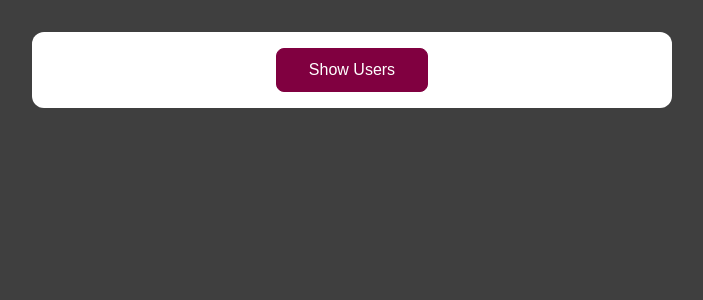
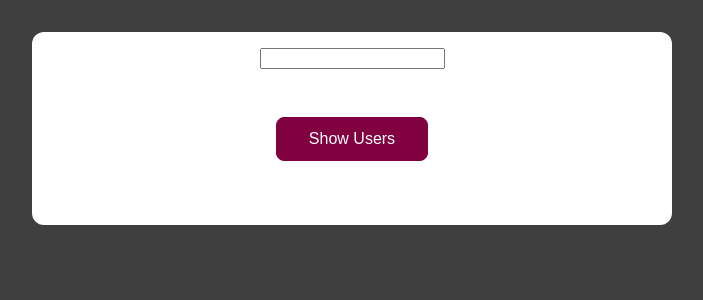
Before and after one commit to mahipurohit1/React-class-component, a React (Create React App) app: page / in a window 1280 px wide. Shown: the top 300 px of the page, without its empty margins (288-991 px from the left). Built offline with nearby package versions, Linux system fonts and the light colour scheme.

Commit message:
filter add in users list

```diff
--- a/src/App.js
+++ b/src/App.js
@@ -1,8 +1,9 @@
-import Users from "./components/Users";
+import UserFinder from "./components/UserFinder";
+
 function App() {
   return (
     <div>
-      <Users></Users>
+      <UserFinder />
     </div>
   );
 }
--- /dev/null
+++ b/src/components/UserFinder.js
@@ -0,0 +1,51 @@
+import { Component } from "react";
+import classes from "./UserFinder.module.css";
+import Users from "./Users";
+const DUMMY_USERS = [
+  { id: "u1", name: "Max" },
+  { id: "u2", name: "Manuel" },
+  { id: "u3", name: "Julie" },
+];
+
+class UserFinder extends Component {
+  constructor() {
+    super();
+    this.state = {
+      users: [],
+      filteredUsers: [],
+      searchTerm: "",
+    };
+  }
+  componentDidMount() {
+    // http request to fetch data
+    console.log("data fetch successfully");
+    this.setState({ users: DUMMY_USERS });
+    this.setState({ filteredUsers: DUMMY_USERS });
+  }
+
+  componentDidUpdate(prevProps, prevState) {
+    console.log("update");
+    if (prevState.searchTerm !== this.state.searchTerm) {
+      this.setState({
+        filteredUsers: this.state.users.filter((user) => {
+          return user.name.toLowerCase().includes(this.state.searchTerm);
+        }),
+      });
+    }
+  }
+  searchChangeHandler(event) {
+    this.setState({ searchTerm: event.target.value });
+  }
+  render() {
+    return (
+      <>
+        <div className={classes.finder}>
+          <input type="search" onChange={this.searchChangeHandler.bind(this)} />
+          <Users users={this.state.filteredUsers} />
+        </div>
+      </>
+    );
+  }
+}
+
+export default UserFinder;
--- /dev/null
+++ b/src/components/UserFinder.module.css
@@ -0,0 +1,8 @@
+.finder {
+  margin: 2rem auto;
+  background-color: white;
+  padding: 1rem;
+  border-radius: 12px;
+  max-width: 40rem;
+  text-align: center;
+}
--- a/src/components/Users.js
+++ b/src/components/Users.js
@@ -1,12 +1,6 @@
 import React, { Component } from "react";
 import User from "./User";
 import classes from "./Users.module.css";
-
-const DUMMY_USERS = [
-  { id: "u1", name: "Max" },
-  { id: "u2", name: "Manuel" },
-  { id: "u3", name: "Julie" },
-];
 
 class Users extends Component {
   constructor() {
@@ -27,7 +21,7 @@ class Users extends Component {
   render() {
     const usersList = (
       <ul>
-        {DUMMY_USERS.map((user) => (
+        {this.props.users.map((user) => (
           <User key={user.id} name={user.name} />
         ))}
       </ul>
--- a/src/index.js
+++ b/src/index.js
@@ -4,8 +4,4 @@ import App from "./App";
 import "./index.css";
 
 const root = ReactDOM.createRoot(document.getElementById("root"));
-root.render(
-  <React.StrictMode>
-    <App />
-  </React.StrictMode>
-);
+root.render(<App />);
```
